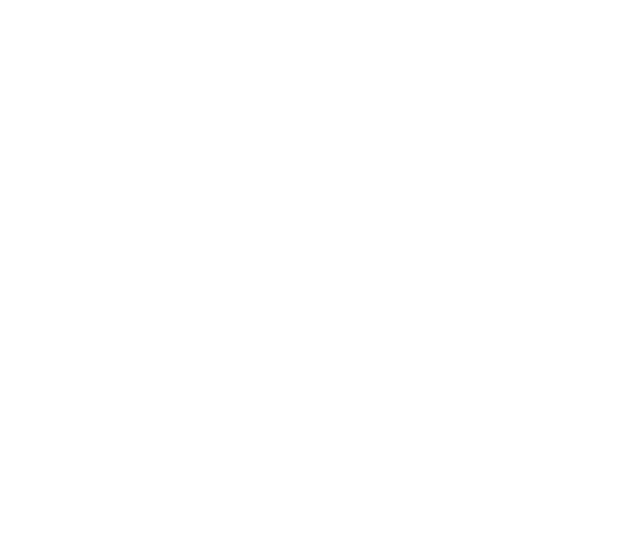
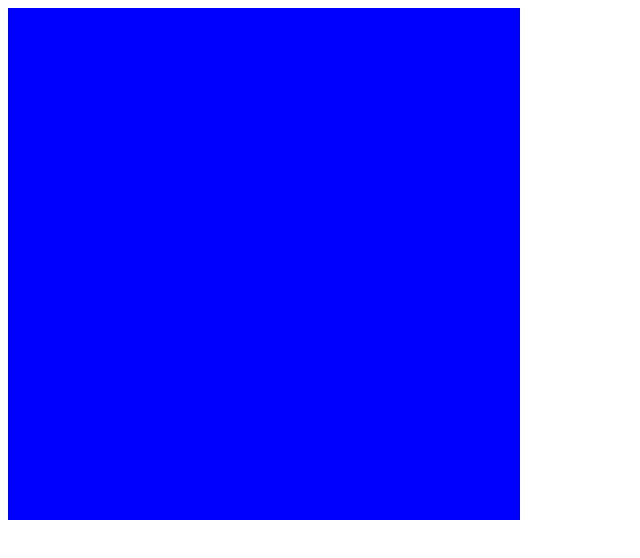
Before and after one commit to dshreiner/SP17-SWE447, a plain HTML site: page Assignment-2/index.html in a window 1280 px wide. Shown: the whole page, without its empty margins (0-640 px from the left). Drawn offline with Linux system fonts and the light colour scheme.

Commit message:
Fix header error

```diff
--- a/Assignment-2/index.html
+++ b/Assignment-2/index.html
@@ -1,9 +1,8 @@
-<DOCTYPE! html>
+<!DOCTYPE html>
 <html>
 <head>
-<script type="text/javascript" src="../Common/webgl-utils.js"></script>
 </head>
 <body>
-<canvas id="webgl-canvas" width="512" height="512"></canvas>
+<canvas id="webgl-canvas" width="512" height="512" style="background-color: #0000FF"></canvas>
 </body>
 </html>
```
